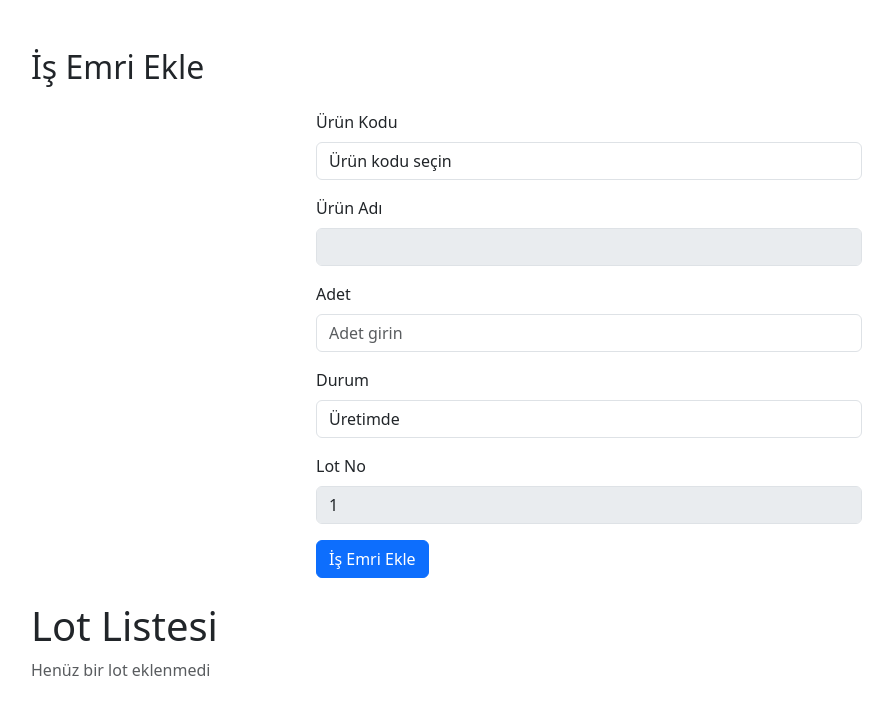
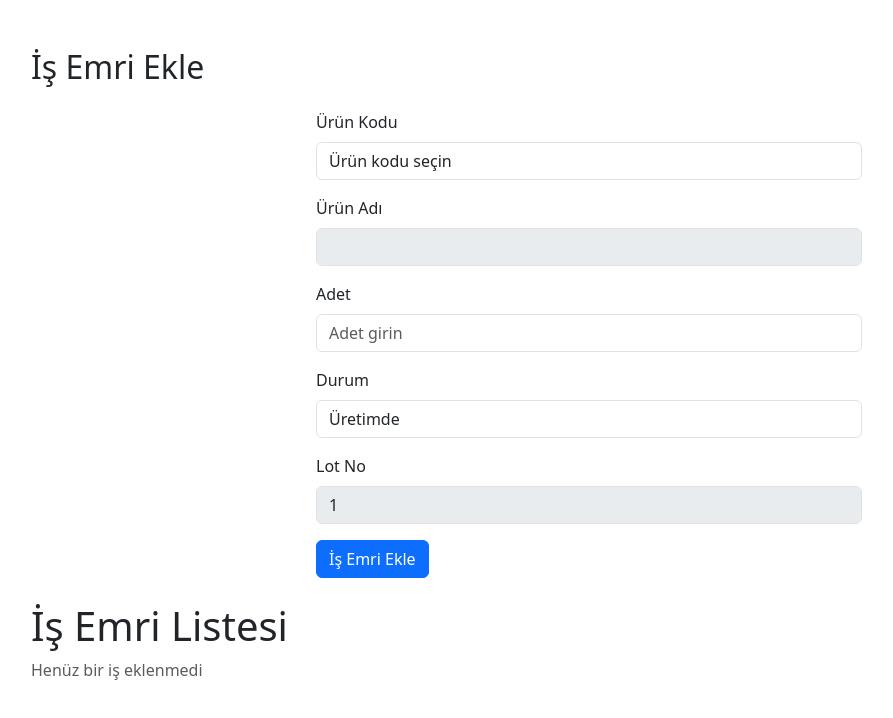
Before and after one commit to mertugrulfrontenddev/manage-works-furniture, a React (Create React App) app: page / in a window 1280 px wide. Shown: the top 718 px of the page, without its empty margins (51-944 px from the left). Built offline with nearby package versions, Linux system fonts and the light colour scheme.

Commit message:
some-text-changes

```diff
--- a/src/components/LotList.jsx
+++ b/src/components/LotList.jsx
@@ -13,9 +13,9 @@ function LotList()
 
         <Container>
 
-            <h1 className="mt-4"> Lot Listesi</h1>
+            <h1 className="mt-4"> İş Emri Listesi</h1>
             {lots.length===0 ? (
-                <p className="text-muted"> Henüz bir lot eklenmedi</p>
+                <p className="text-muted"> Henüz bir iş eklenmedi</p>
             ):(
              <Row className="mt-3">
 
```
